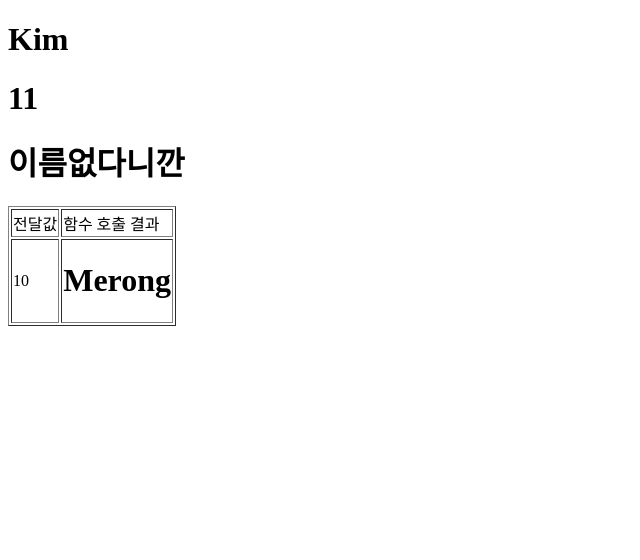
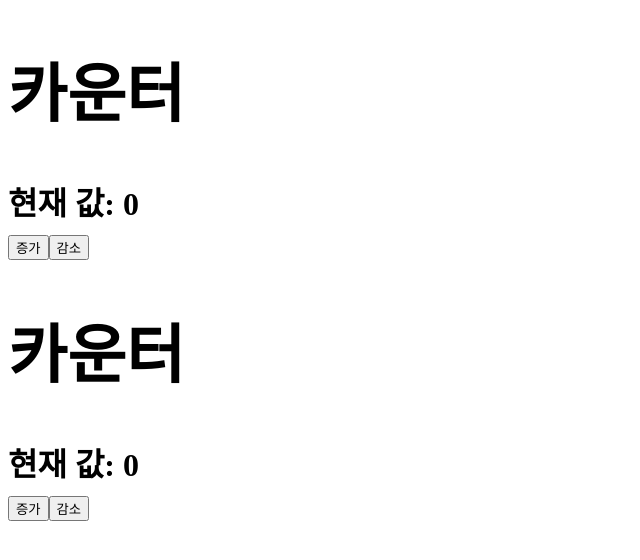
Before and after one commit to kingyoon80/react_basic, a React (Create React App) app: page / in a window 1280 px wide. Shown: the top 560 px of the page, without its empty margins (0-640 px from the left). Built offline with nearby package versions, Linux system fonts and the light colour scheme.

Commit message:
State (counter)

```diff
--- a/src/App.js
+++ b/src/App.js
@@ -4,6 +4,7 @@ import "./styles.css";
 import Testclass from "./testclass.js";
 import MyName from "./myname.js";
 import PropPropDouble from "./PropPropDouble.js";
+import Counter from "./Counter.js";
 
 function add(a, b) {
   return a + b;
@@ -29,14 +30,30 @@ const num = 100;
 //   );
 // }
 
+// function App() {
+//   return (
+//     <>
+//       <Testclass num="10" />
+//       <MyName name="Kim" age="11">
+//         이름없다니깐
+//       </MyName>
+//       <PropPropDouble num="10" />
+//     </>
+//   );
+// }
+
+// export default App;
+
 function App() {
   return (
     <>
-      <Testclass num="10" />
-      <MyName name="Kim" age="11">
-        이름없다니깐
-      </MyName>
-      <PropPropDouble num="10" />
+      <h1>
+        <Counter />
+      </h1>
+
+      <h1>
+        <Counter />
+      </h1>
     </>
   );
 }
--- /dev/null
+++ b/src/Counter.js
@@ -0,0 +1,28 @@
+import { Component } from "react";
+
+class Counter extends Component {
+  state = {
+    num: 0
+  };
+
+  handleInc = () => {
+    this.setState({ num: this.state.num + 1 });
+  };
+
+  handleDec = () => {
+    this.setState({ num: this.state.num - 1 });
+  };
+
+  render() {
+    return (
+      <>
+        <h1>카운터</h1>
+        <div>현재 값: {this.state.num}</div>
+        <button onClick={this.handleInc}>증가</button>
+        <button onClick={this.handleDec}>감소</button>
+      </>
+    );
+  }
+}
+
+export default Counter;
```
